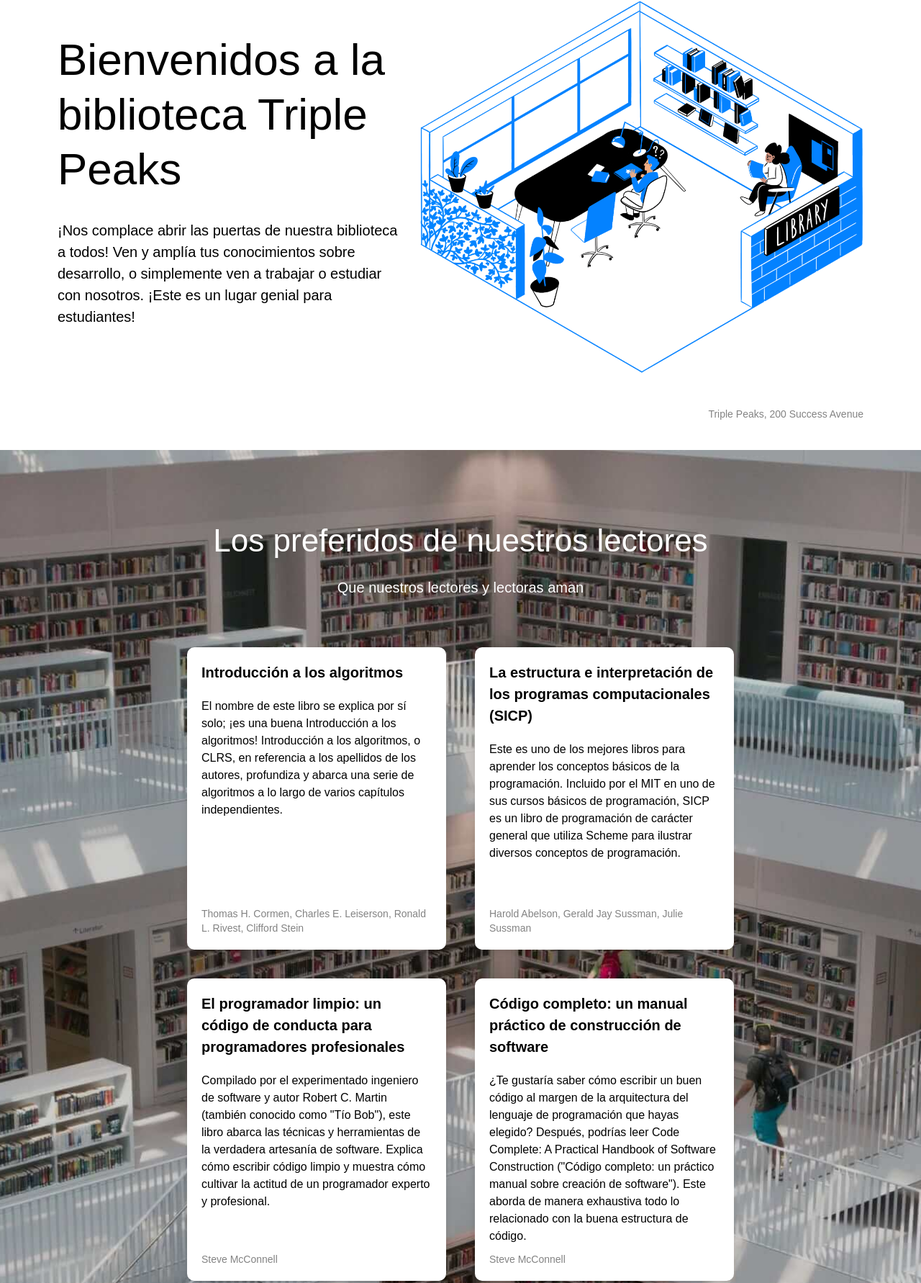
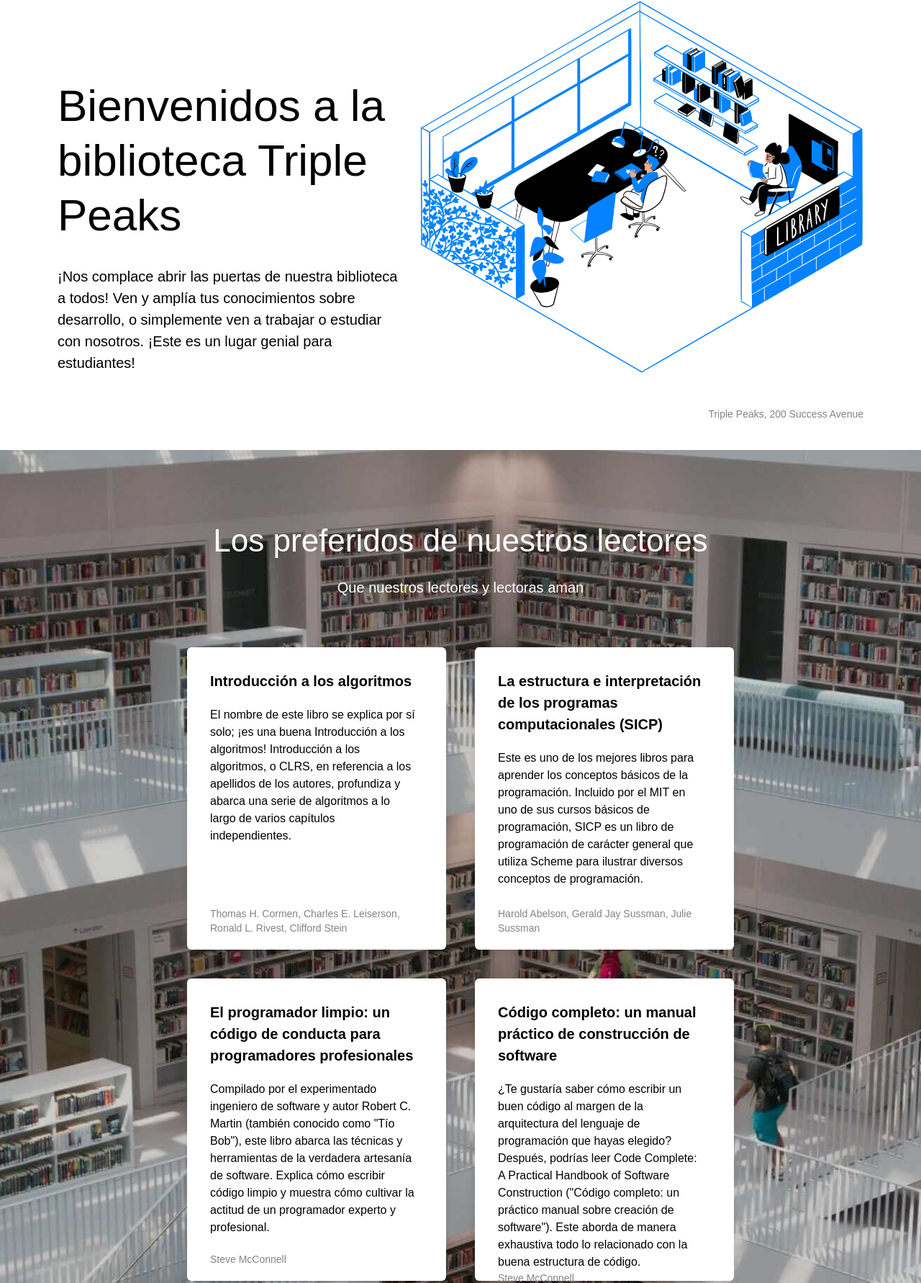
Before and after one commit to Juancarlosloaiza/web_project_library_es, a plain HTML site: page index.html in a window 1280 px wide. Shown: the part 175-1957 px from the top of the page at 72% size. Drawn offline with Linux system fonts and the light colour scheme.

Commit message:
Actualizacion de estilos

```diff
--- a/styles/style.css
+++ b/styles/style.css
@@ -38,8 +38,8 @@ p {
 .nav__links {
   display: flex;
   column-gap: 20px;
-  list-style: none;
-padding: 0;
+  list-style-type: none;
+  padding: 0;
   margin: 8px 0 0;
 }
 
@@ -68,13 +68,14 @@ padding: 0;
   line-height: 76px;
   font-weight: 500;
   margin-bottom: 32px;
-  margin-top: 0;
+  margin-top: 128px;
 }
 
 .header__description {
   max-width: 515px;
   font-size: 20px;
   line-height: 30px;
+  margin-top: 32px;
 }
 
 .header__image {
@@ -145,9 +146,9 @@ padding: 0;
   width: 360px;
   height: 420px;
   background-color: #ffffff;
-  padding: 20px;
+  padding: 32px 40px 20px 32px;
   box-sizing: border-box;
-  border-radius: 10px;
+  border-radius: 6px;
   box-shadow: 0 4px 10px rgba(0, 0, 0, 0.1);
 }
 
```
